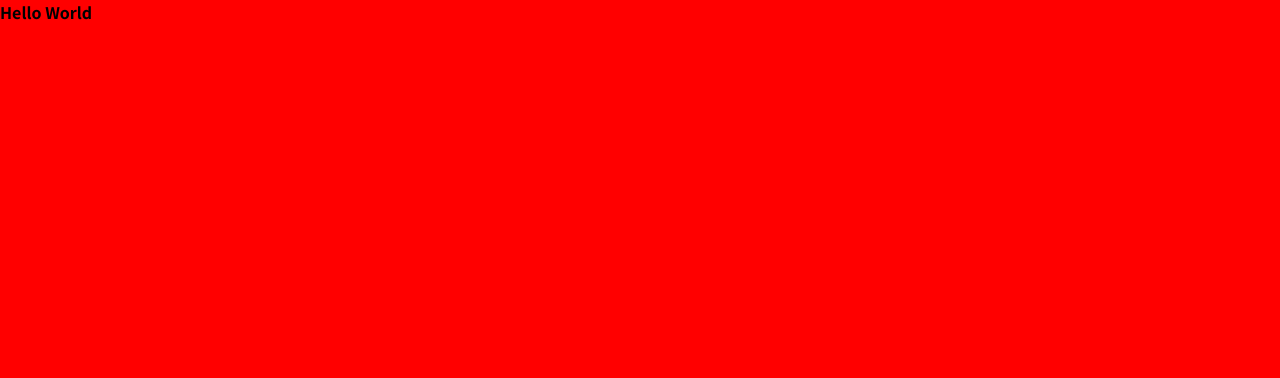
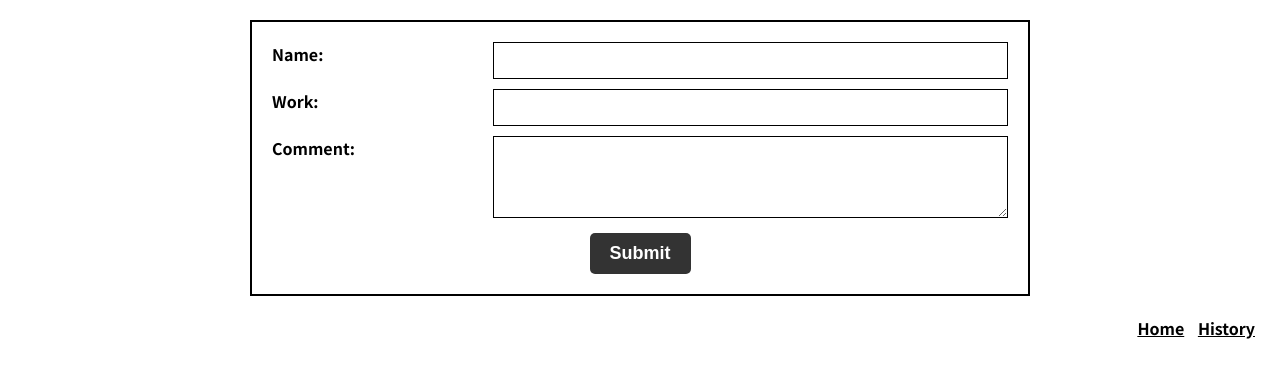
Before and after one commit to nasubi1139/daily-report, a website: page index.html in a window 1280 px wide. Drawn offline with Linux system fonts and the light colour scheme; files that its build step writes are made by us from their sources.

Commit message:
教材P.345まで

```diff
--- a/index.html
+++ b/index.html
@@ -1,19 +1,49 @@
-<!doctype html>
+<!DOCTYPE html>
 <html lang="en">
   <head>
     <meta charset="UTF-8" />
     <link rel="icon" type="image/svg+xml" href="/vite.svg" />
     <meta name="viewport" content="width=device-width, initial-scale=1.0" />
-    <title>daily-report</title>
+    <title>Vite App</title>
 
-    <link href="https://fonts.googleapis.com/css2?family=Noto+Sans+JP:wght@700&display=swap" rel="stylesheet">
-    <link rel="stylesheet" href="./sanitize.css">
-    <link rel="stylesheet" href="style.css">
+    <link
+      href="https://fonts.googleapis.com/css2?family=Noto+Sans+JP:wght@700&display=swap"
+      rel="stylesheet"
+    />
+    <link rel="stylesheet" href="./sanitize.css" />
+    <link rel="stylesheet" href="style.css" />
   </head>
   <body>
+    <form class="form" action="" id="js-form">
+      <div class="form-list">
+        <label class="form-title" for="name">Name:</label>
+        <div class="form-field">
+          <input class="input-field" type="text" name="name" id="name" />
+        </div>
+      </div>
 
-    Hello World
+      <div class="form-list">
+        <label class="form-title" for="work">Work:</label>
+        <div class="form-field">
+          <input class="input-field" type="text" name="work" id="work" />
+        </div>
+      </div>
 
+      <div class="form-list">
+        <label class="form-title" for="comment">Comment:</label>
+        <div class="form-field">
+          <textarea class="input-field" name="comment" id="comment" rows="4" cols="50"></textarea>
+        </div>
+      </div>
+      <div class="form-button">
+        <button class="button" type="submit">Submit</button>
+      </div>
+    </form>
+
+    <div class="history-link">
+      <a href="./">Home</a>
+      <a href="./history.html">History</a>
+    </div>
 
     <script type="module" src="/src/main.js"></script>
   </body>
--- a/style.css
+++ b/style.css
@@ -1,7 +1,69 @@
 body {
   font-family: "Noto Sans JP", Helvetica, arial, sans-serif;
-  font-optical-sizing: auto;
-  font-weight: 700;
-  font-style: normal;
-  background-color: red;
+  padding: 20px;
 }
+
+/*
+form
+*/
+.form {
+  border: 2px solid #000;
+  padding: 20px;
+  max-width: 780px;
+  width: 100%;
+  margin: 0 auto;
+}
+.form-list {
+  display: flex;
+  margin-bottom: 10px;
+}
+.form-title {
+  font-weight: bold;
+  cursor: pointer;
+  width: 30%;
+}
+.form-field {
+  width: 70%;
+}
+.form-button {
+  text-align: center;
+}
+
+/*
+input, textarea
+*/
+.input-field {
+  width: 100%;
+  padding: 10px;
+  border: 1px solid #000;
+}
+
+/*
+button
+*/
+.button {
+  border: 0;
+  font-size: 18px;
+  padding: 10px 20px;
+  font-weight: bold;
+  cursor: pointer;
+  background-color: #333;
+  color: #fff;
+  border-radius: 5px;
+  transition: opacity 0.25s;
+}
+.button:hover {
+  opacity: 0.8;
+}
+
+/*
+history-link
+*/
+.history-link {
+  margin-top: 20px;
+  text-align: right;
+}
+.history-link > a {
+  margin: 0 5px;
+  color: #000;
+}
```
